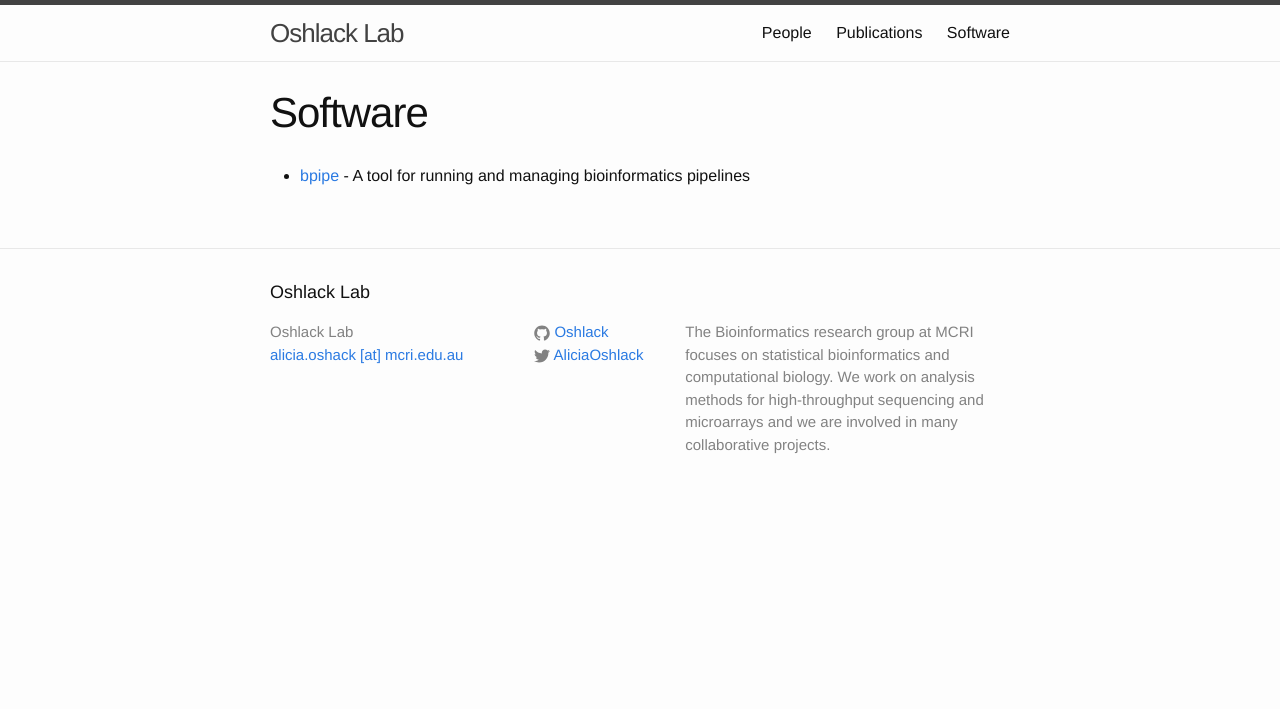
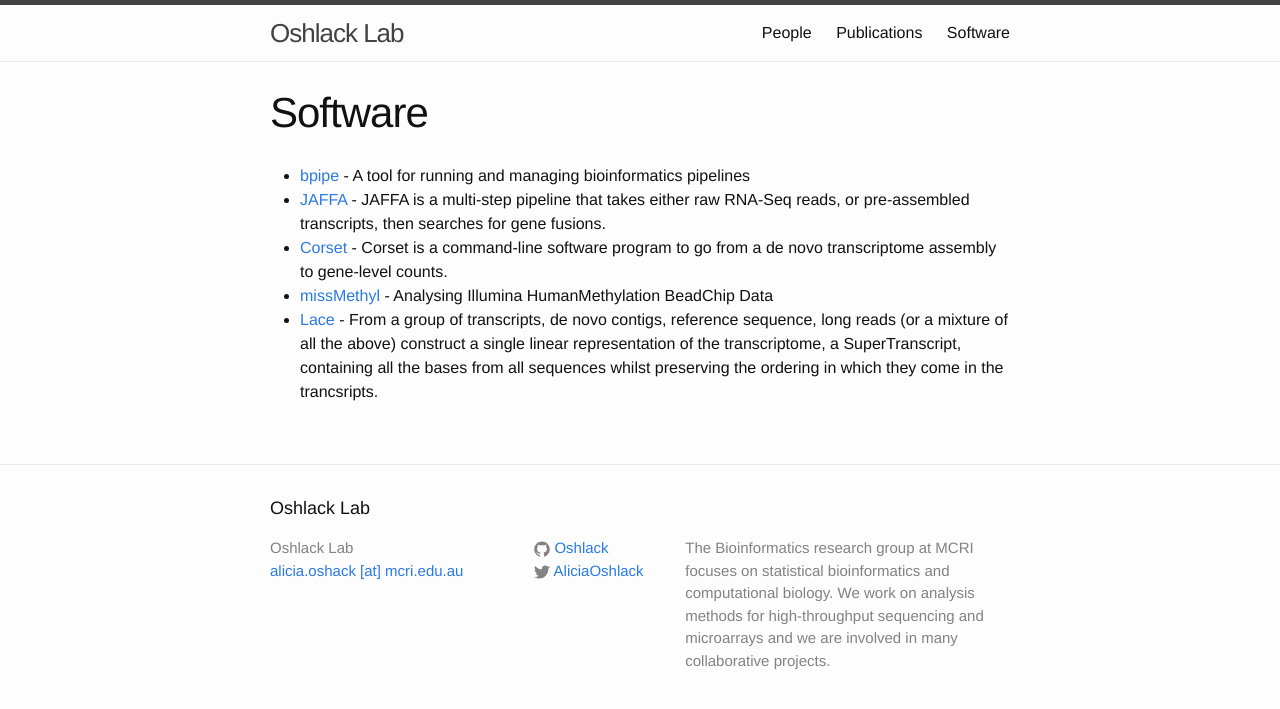
Before and after one commit to Oshlack/oshlack.github.io, a Jekyll site: the page built from software.md, in a window 1280 px wide. Shown: the top 709 px of the page. Built offline with Jekyll 4.4.1, drawn with Linux system fonts in a browser that asks for light colours.

Commit message:
add batch of software links

```diff
--- a/software.md
+++ b/software.md
@@ -5,3 +5,7 @@
 ---
 
 * [bpipe](http://docs.bpipe.org/) - A tool for running and managing bioinformatics pipelines
+* [JAFFA](https://github.com/Oshlack/JAFFA/wiki) - JAFFA is a multi-step pipeline that takes either raw RNA-Seq reads, or pre-assembled transcripts, then searches for gene fusions.
+* [Corset](https://github.com/Oshlack/Corset/wiki) - Corset is a command-line software program to go from a de novo transcriptome assembly to gene-level counts.
+* [missMethyl](http://www.bioconductor.org/packages/release/bioc/html/missMethyl.html) - Analysing Illumina HumanMethylation BeadChip Data
+* [Lace](https://github.com/Oshlack/Lace/wiki) - From a group of transcripts, de novo contigs, reference sequence, long reads (or a mixture of all the above) construct a single linear representation of the transcriptome, a SuperTranscript, containing all the bases from all sequences whilst preserving the ordering in which they come in the trancsripts.
```
